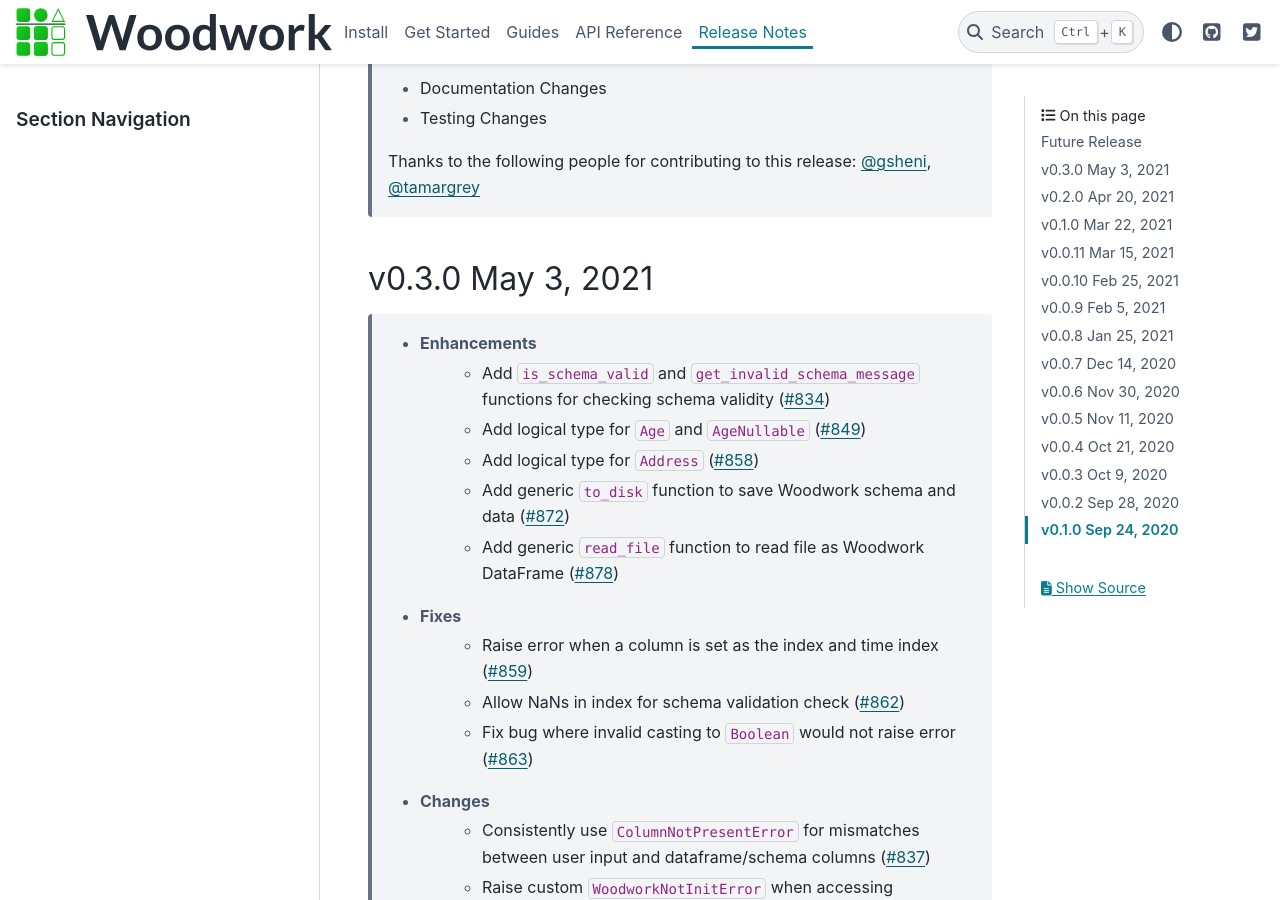
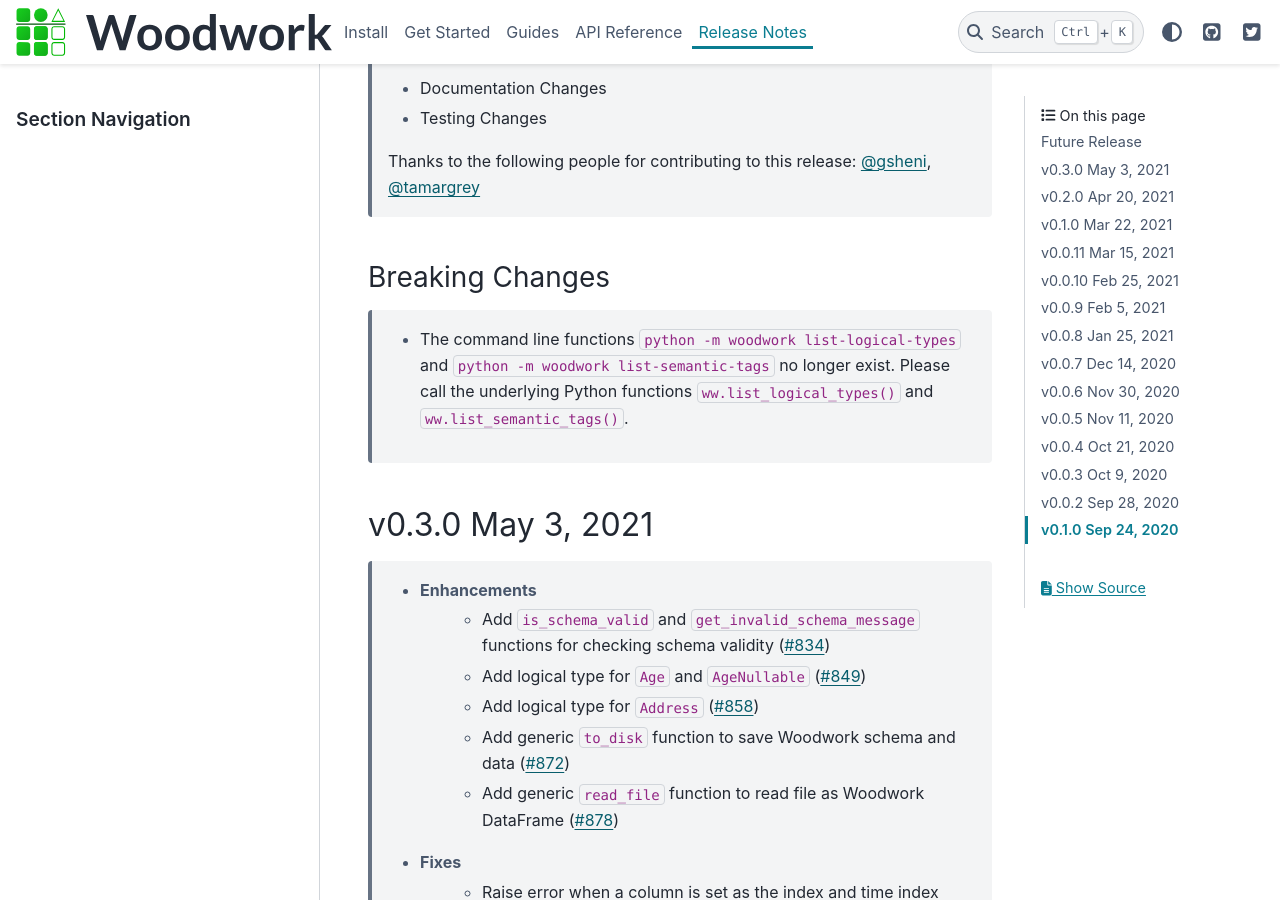
Before and after one commit to alteryx/woodwork, a Sphinx documentation site: the page built from docs/source/release_notes.rst, in a window 1280 px wide and 900 px high, scrolled down 458 px. Built offline with Sphinx 7.4.7 and the PyData theme 0.15.4, drawn with Linux system fonts in a browser that asks for light colours; comment, search, counter and statistics services are not loaded.

Commit message:
note breaking change

```diff
--- a/docs/source/release_notes.rst
+++ b/docs/source/release_notes.rst
@@ -14,6 +14,12 @@
 
     Thanks to the following people for contributing to this release:
     :user:`gsheni`, :user:`tamargrey`
+
+Breaking Changes
+++++++++++++++++
+    * The command line functions ``python -m woodwork list-logical-types`` and ``python -m woodwork list-semantic-tags``
+      no longer exist. Please call the underlying Python functions ``ww.list_logical_types()`` and
+      ``ww.list_semantic_tags()``.
 
 v0.3.0 May 3, 2021
 ==================
```
